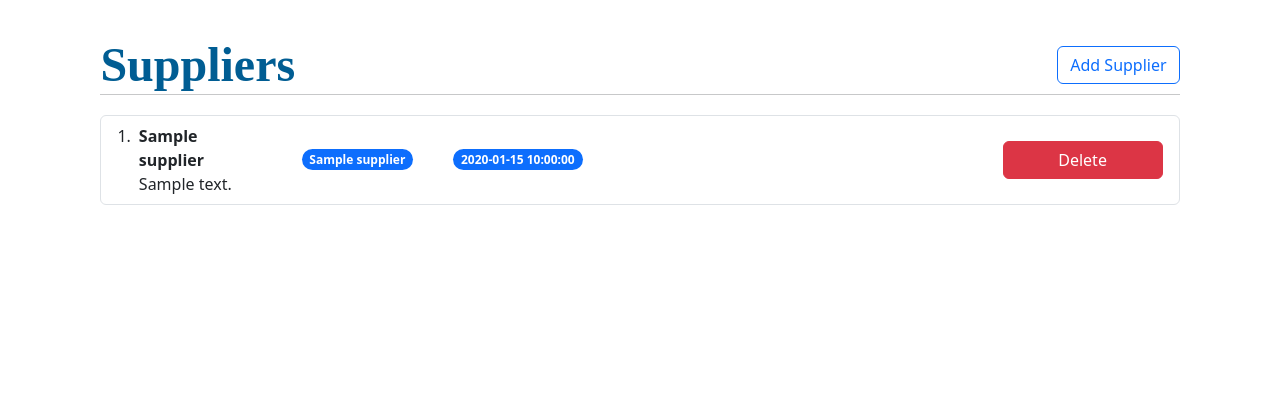
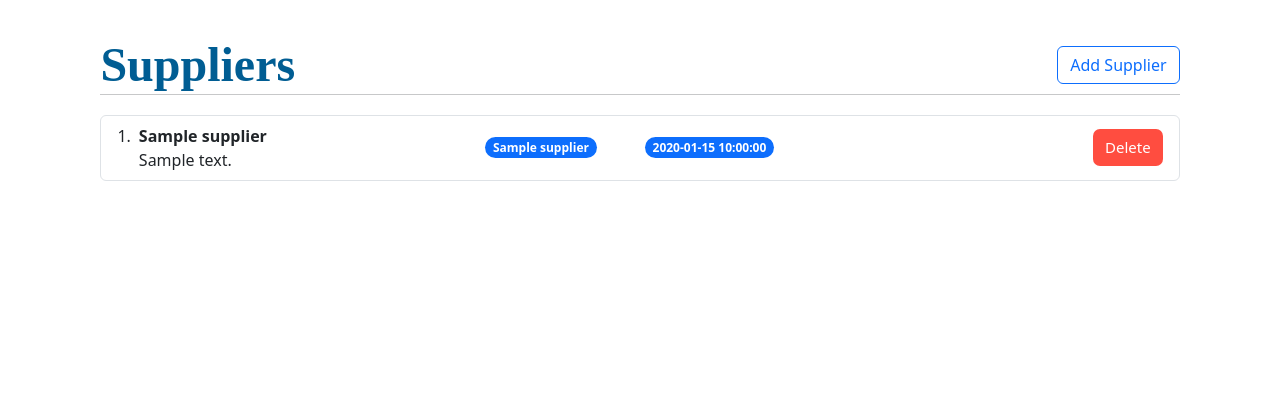
Before and after one commit to joaolscosta/BD-Project, a Flask app: template entrega3/workspace/app/templates/supplier/index.html in a window 1280 px wide. Shown: the part 40-444 px from the top of the page. Run offline with Flask 3, Linux system fonts and the light colour scheme; the template is opened without the code that fills it: most values are stand-ins (such as "Sample title", 1, 10 or a date in 2020); some libraries are stand-ins or nearby versions.

Commit message:
Changed supplier buttons

```diff
--- a/entrega3/workspace/app/templates/supplier/index.html
+++ b/entrega3/workspace/app/templates/supplier/index.html
@@ -32,24 +32,71 @@
     margin: 20px 30px 20px 30px;
   }
 
-  .del-btn {
+  /* .del-btn {
+    width: 33%;
     display: flex;
     flex-direction: row;
-    justify-content: center;
+    justify-content: right;
     align-items: center;
     margin: auto 0;
-  }
+  } */
 
   .lat-long {
-    width: 70%;
+    width: 33%;
     justify-self: left;
     display: flex;
     flex-direction: row;
     justify-content: left;
     align-items: center;
-    margin: auto 0px auto 40px;
-    gap: 40px;
+    margin: auto 0px auto 0px;
+    gap: 3rem;
   }
+
+  .row-supplier {
+    display: flex;
+    flex-direction: row;
+    justify-content: space-between;
+    align-items: center;
+    width: 100%;
+    gap: 15px;
+  }
+
+  .fixed-wid {
+    width: 33%;
+  }
+
+  .del-btn {
+    background-color: #ff4d40;
+    border: none;
+    color: white;
+    padding: 7px;
+    padding-left: 12px;
+    padding-right: 12px;
+    text-align: center;
+    text-decoration: none;
+    display: flex;
+    font-size: 15px;
+    border-radius: 7px;
+    cursor: pointer;
+  }
+
+  .del-btn button {
+    color: white;
+  }
+
+  .del-btn:hover {
+    background: #ff1500;
+    transition: 0.4s;
+  }
+
+  .btn-placeholder {
+    display: flex;
+    flex-direction: row;
+    justify-content: right;
+    align-items: center;
+    margin: auto 0;
+  }
+
 </style>
 
 <div class="bodyyy">
@@ -62,8 +109,9 @@
   <hr class="headeruwu" />
   <ol class="list-group list-group-numbered">
     {% for supplier in suppliers %}
-    <li class="list-group-item d-flex justify-content-around align-items-start">
-      <div class="ms-2 me-auto">
+    <li class="list-group-item d-flex justify-content-around align-items-start gap-15">
+      <div class="row-supplier">
+        <div class="ms-2 fixed-wid">
           <div class="fw-bold">{{supplier['name']}}</div>
           {{ supplier['address'] }}
         </div>
@@ -73,8 +121,7 @@
           >
           <span class="badge bg-primary rounded-pill">{{supplier['date']}}</span>
         </div>
-      <div class="del-btn">
-        <!-- ESTA PORRA DEIXOU DE FUNCIONAR PORQUE MUDEI PARA FORMS-->
+        <!-- <div class="del-btn">
           <form
           action="{{ url_for('supplier_delete', tin=supplier['tin']) }}"
           method="post"
@@ -86,6 +133,17 @@
           onclick="return confirm('Are you sure?');"
           />
           </form>
+        </div> -->
+        <div class="btn-placeholder fixed-wid">
+          <div class="del-btn">
+            <form
+            action="{{url_for('supplier_delete', tin=supplier['tin'])}}"
+            method="post"
+            >
+            <button onclick="return confirm('Are you sure?');">Delete</button>
+          </form>
+        </div>
+      </div>
       </div>
     </li>
     {% endfor %}
```
Lines whose indentation alone changed are shown as unchanged.
